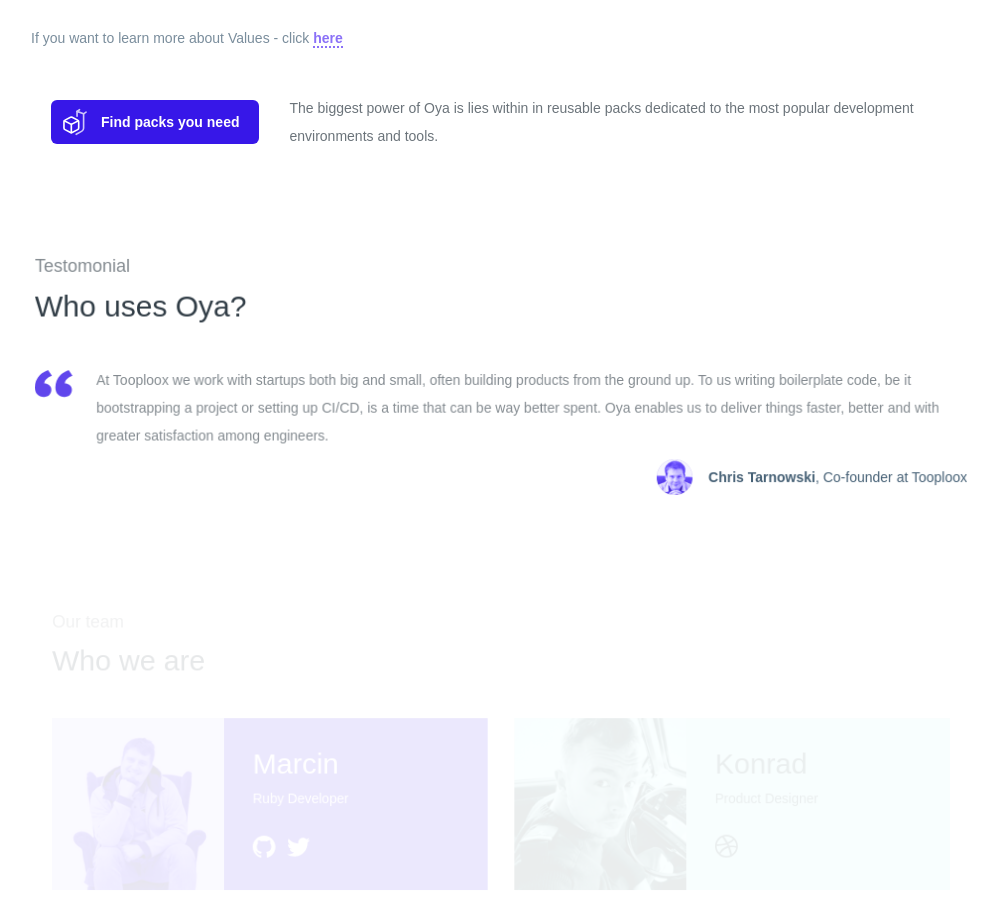
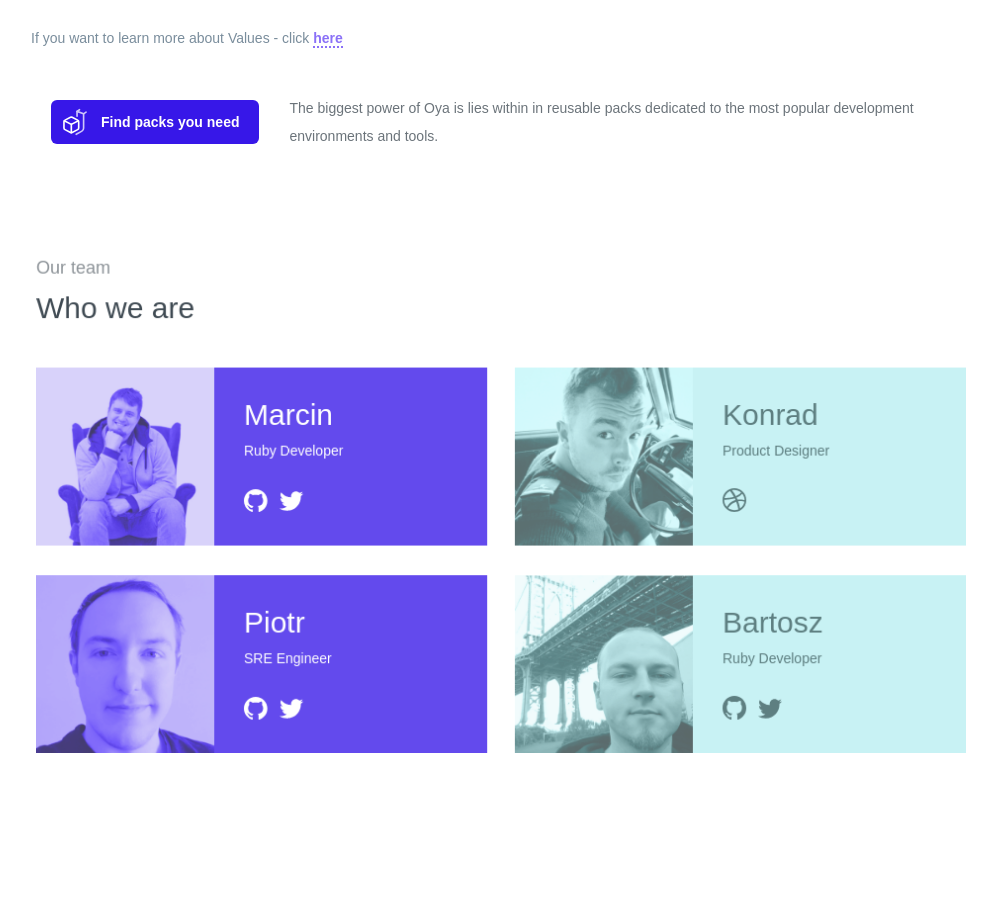
Before and after one commit to tooploox/oya, a Jekyll site: the page built from index.html, in a window 1280 px wide and 900 px high, scrolled down 3296 px. Shown: the whole window, without its empty margins (139-1137 px from the left). Built offline with Jekyll 4.4.1, drawn with Linux system fonts in a browser that asks for light colours; nearby versions of some CDN libraries; comment, search, counter and statistics services are not loaded.

Commit message:
Remove the testimonial as per feedback

```diff
--- a/index.html
+++ b/index.html
@@ -216,16 +216,6 @@
         <div class="cta-packs-description">The biggest power of Oya is lies within in reusable packs dedicated to the most popular development environments and tools.</div>
       </div>
     </div>
-    <div data-w-id="bba094f5-35c9-efb9-9514-c4a1dae37dc6" class="testimonial">
-      <h3 class="heading h3">Testomonial</h3>
-      <h2 class="heading h2">Who uses Oya?</h2>
-      <div class="testimonial-content"><img src="images/quote-mark.svg" alt="" class="quote-mark">
-        <p class="testimonial-quote">At Tooploox we work with startups both big and small, often building products from the ground up. To us writing boilerplate code, be it bootstrapping a project or setting up CI/CD, is a time that can be way better spent. Oya enables us to deliver things faster, better and with greater satisfaction among engineers.</p>
-      </div>
-      <div class="testimonial-person"><img src="images/christarnowski.png" width="36" alt="" class="image-2">
-        <div class="text-block-2"><strong>Chris Tarnowski</strong>, Co-founder at Tooploox</div>
-      </div>
-    </div>
     <div data-w-id="5eb48107-20be-2d2f-0a78-8a1c7430438a" class="team">
       <h3 class="heading h3">Our team</h3>
       <h2 class="heading h2">Who we are</h2>
```
